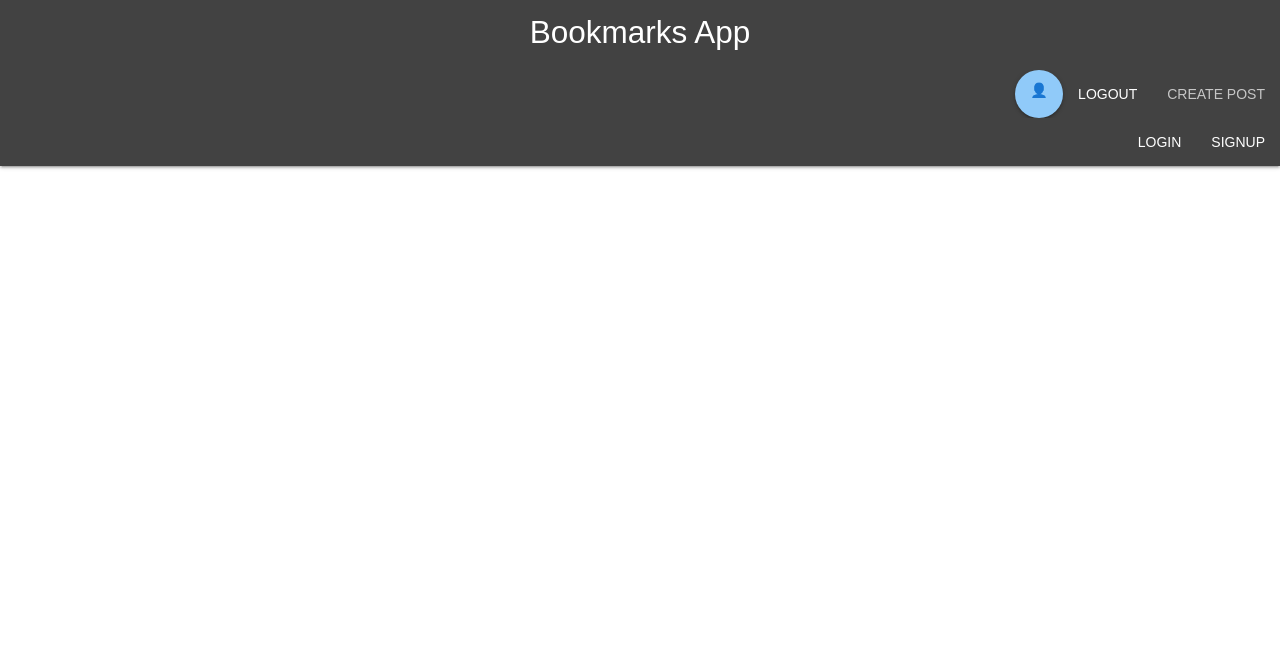
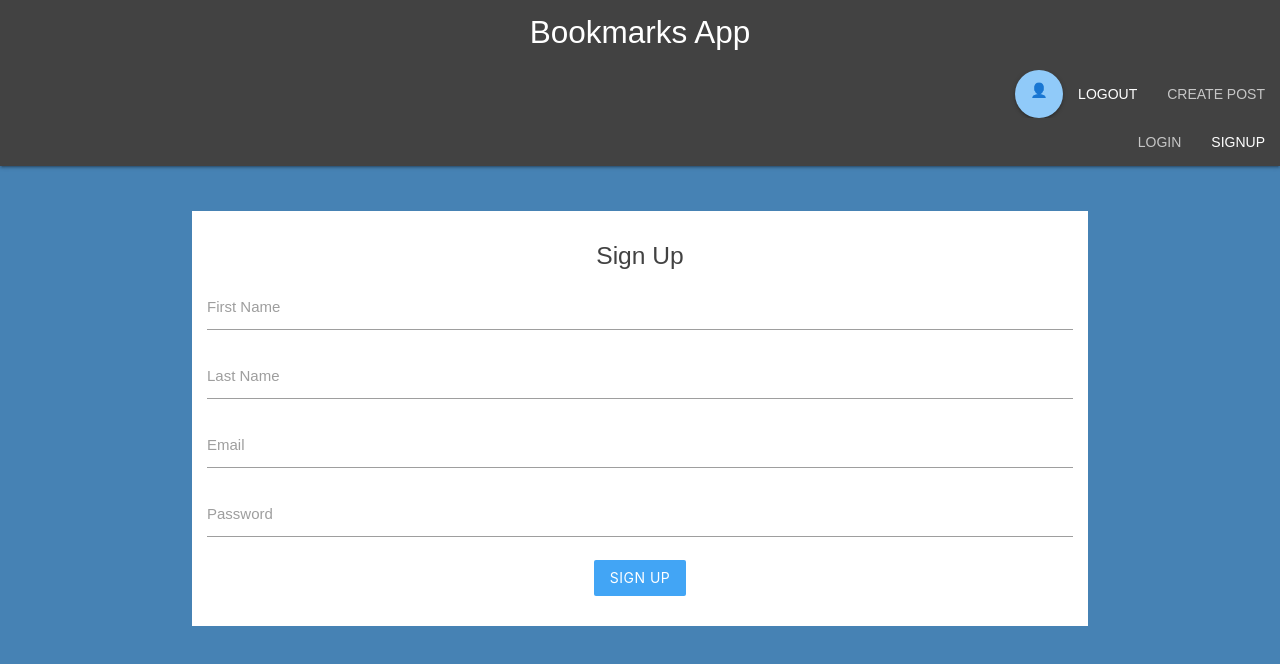
Before and after one commit to JamieVaughn/react-crud, a React (Create React App) app: page /signup in a window 1280 px wide. Shown: the top 664 px of the page. Built offline with nearby package versions, Linux system fonts and the light colour scheme.

Commit message:
Finish stateful forms

```diff
--- a/src/App.css
+++ b/src/App.css
@@ -1,3 +1,7 @@
+body {
+  background: steelblue;
+  min-height: 100%;
+}
 .App {
   text-align: center;
 }
@@ -46,3 +50,7 @@
 .nav-extended .tabs .tab a.icon {
   width: 48px;
 }
+form {
+  padding: 1rem;
+  margin-top: 3rem;
+}
--- a/src/App.js
+++ b/src/App.js
@@ -5,6 +5,9 @@ import { BrowserRouter as Router, Switch, Route } from 'react-router-dom'
 import Navbar from './components/layout/Navbar'
 import Dashboard from './components/dashboard/Dashboard'
 import PostDetails from './components/posts/PostDetails'
+import SignIn from './components/auth/Signin'
+import SignUp from './components/auth/Signup'
+import CreatePost from './components/posts/CreatePost'
 
 function App() {
   return (
@@ -14,6 +17,9 @@ function App() {
         <Switch>
           <Route exact path="/" component={Dashboard}/>
           <Route path="/post/:id" component={PostDetails}/>
+          <Route path="/signin" component={SignIn}/>
+          <Route path="/signup" component={SignUp}/>
+          <Route path="/create" component={CreatePost}/>
         </Switch>
       </div>
     </Router>
--- a/src/components/auth/Signin.js
+++ b/src/components/auth/Signin.js
@@ -0,0 +1,36 @@
+import React, { useState } from 'react'
+
+export default function SignIn(props) {
+    const [email, setEmail] = useState('')
+    const [password, setPassword] = useState('')
+
+    const handleEmail = e => setEmail(e.target.value)
+    const handlePass = e => setPassword(e.target.value)
+    const handleSubmit = e => {
+        e.preventDefault()
+        console.log(email, password)
+    }
+    // const styles = {
+    //     padding: '1rem',
+    //     marginTop: '3rem'
+    // }
+    // put style={styles} as an attr on the <form>
+    return (
+        <div className="container">
+            <form className="white" onSubmit={handleSubmit}>
+                <h5 className="grey-text text-darken-3">Sign In</h5>
+                <div className="input-field">
+                    <label>Email</label>
+                    <input type="email" id="email" onChange={handleEmail}/>
+                </div>
+                <div className="input-field">
+                    <label>Password</label>
+                    <input type="password" id="password" onChange={handlePass}/>
+                </div>
+                <div className="input-field">
+                    <button className="btn blue lighten-1 z-depth-0">Login</button>
+                </div>
+            </form>
+        </div>
+    )
+}
--- a/src/components/auth/Signup.js
+++ b/src/components/auth/Signup.js
@@ -0,0 +1,62 @@
+import React, { useState } from 'react'
+
+export default function SignUp(props) {
+    const [credentials, setCredentials] = useState({})
+    const [valid, setValid] = useState(true)
+    // const [email, setEmail] = useState('')
+    // const [password, setPassword] = useState('')
+    // const [first, setFirst] = useState('')
+    // const [last, setLast] = useState('')
+
+    const handleChange = e => {
+        console.log(e.target.id)
+        setCredentials({
+            ...credentials,
+            [e.target.id]: e.target.value
+        })
+    }
+
+    // const handleEmail = e => setEmail(e.target.value)
+    // const handlePass = e => setPassword(e.target.value)
+    // const handleFirst = e => setFirst(e.target.value)
+    // const handleLast = e => setLast(e.target.value)
+    const handleSubmit = e => {
+        e.preventDefault()
+        console.log(credentials)
+    }
+
+    const validate = e => {
+        e.target.value.length < 8 ? setValid(false) : setValid(true)
+    }
+
+    return (
+        <div className="container">
+            <form className="white" onSubmit={handleSubmit}>
+                <h5 className="grey-text text-darken-3">Sign Up</h5>
+                <div className="input-field">
+                    <label>First Name</label>
+                    <input type="text" id="firstName" onChange={handleChange} autoComplete='off'/>
+                </div><div className="input-field">
+                    <label>Last Name</label>
+                    <input type="text" id="lastName" onChange={handleChange}/>
+                </div>
+                <div className="input-field">
+                    <label>Email</label>
+                    <input type="email" id="email" onChange={handleChange}/>
+                </div>
+                <div className="input-field">
+                    <label>Password</label>
+                    <input
+                    type="password" id="password"
+                    onChange={handleChange}
+                    onFocus={validate}
+                    onChange={validate}/>
+                </div>
+                <div className='error' hidden={valid}>Password must be at Least 8 Characters</div>
+                <div className="input-field">
+                    <button className="btn blue lighten-1 z-depth-0">Sign Up</button>
+                </div>
+            </form>
+        </div>
+    )
+}
--- a/src/components/layout/SignOutLink.js
+++ b/src/components/layout/SignOutLink.js
@@ -4,8 +4,8 @@ import { NavLink } from 'react-router-dom'
 export default function SignedOutLinks(props) {
     return (
         <ul className="tabs tabs-transparent">
-            <li className='tab'><NavLink to="/">Signup</NavLink></li>
-            <li className='tab'><NavLink to="/">Login</NavLink></li>
+            <li className='tab'><NavLink to="/signup">Signup</NavLink></li>
+            <li className='tab'><NavLink to="/signin">Login</NavLink></li>
         </ul>
     )
 }
--- a/src/components/posts/CreatePost.js
+++ b/src/components/posts/CreatePost.js
@@ -0,0 +1,55 @@
+import React, { useState } from 'react'
+
+export default function CreatePost(props) {
+    const [post, setPost] = useState({})
+    const [valid, setValid] = useState(true)
+
+    const handleChange = e => {
+        console.log(e.target.id)
+        setPost({
+            ...post,
+            [e.target.id]: e.target.value
+        })
+    }
+
+    const handleSubmit = e => {
+        e.preventDefault()
+        console.log(post)
+    }
+    const validate = e => {
+        e.target.value.length > 40 ? setValid(false) : setValid(true)
+    }
+    return (
+        <div className="container">
+            <form className="white" onSubmit={handleSubmit}>
+                <h5 className="grey-text text-darken-3">Create New Post</h5>
+                <div className="input-field">
+                    <label>Title</label>
+                    <input type="text" id="title" autoComplete='off' onChange={handleChange}/>
+                </div>
+                <div className="input-field">
+                    <label>Link</label>
+                    <input type="text" autoComplete='off' id="link" onChange={handleChange}/>
+                </div>
+                <div className="input-field">
+                    <label>Summary</label>
+                    <input type="text"
+                    autoComplete='off'
+                    maxLength={41}
+                    id="summary"
+                    onChange={handleChange}
+                    onBlur={validate}
+                    />
+                </div>
+                <div className="input-field">
+                    <label>Notes</label>
+                    <textarea type="text" autoComplete='off' id="notes" onChange={handleChange}/>
+                </div>
+                <div className="error" hidden={valid}>Summary is too long!</div>
+                <div className="input-field">
+                    <button className="btn blue lighten-1 z-depth-0">Submit</button>
+                </div>
+            </form>
+        </div>
+    )
+}
```
